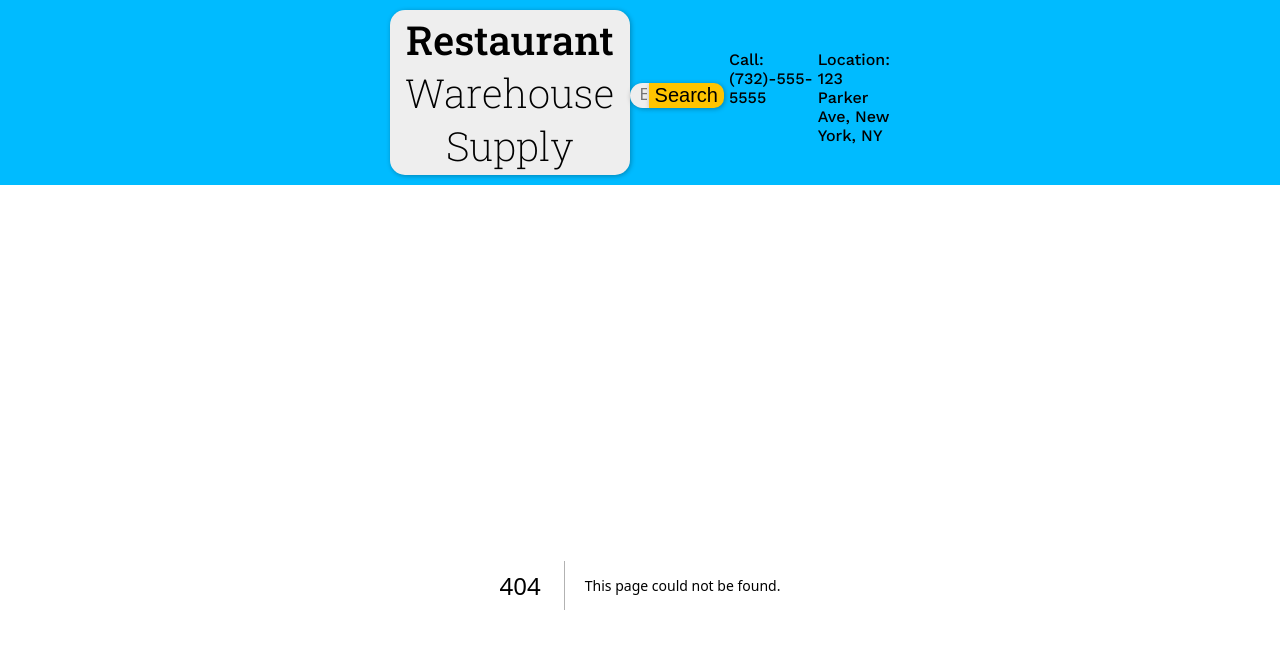
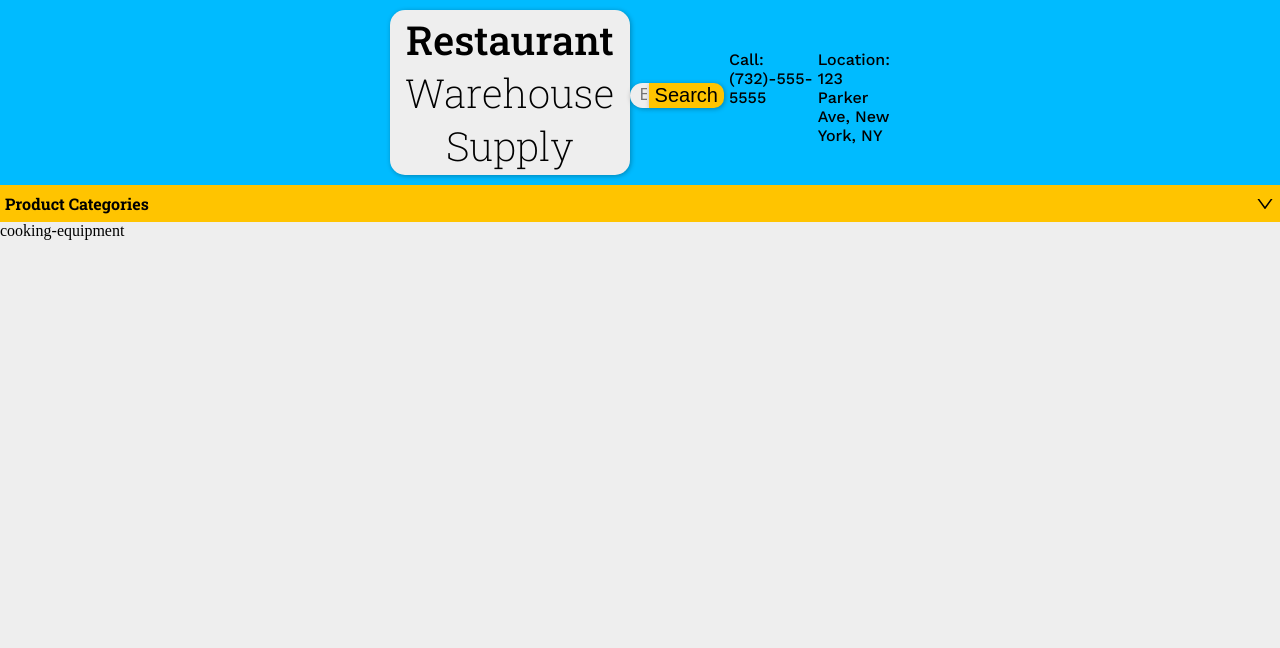
Before and after one commit to ajmenza/restaurant-warehouse-supply-frontend, a Next.js app: page /product-page/cooking-equipment in a window 1280 px wide. Before the commit this address had no page. Shown: the top 648 px of the page. Built offline with nearby package versions, Linux system fonts and the light colour scheme.

Commit message:
implemented routing for dropdown menu categories

```diff
--- /dev/null
+++ b/components/DropdownLink.tsx
@@ -0,0 +1,26 @@
+import Link from "next/link";
+import React from "react";
+import styled from "styled-components";
+
+const Category = styled.li`
+  padding: 10px 0px 10px 10px;
+  border-top: 1px solid #3c3c3c43;
+  :hover {
+    background-color: #00bbff;
+  }
+`;
+
+interface Props {
+  category: string;
+  link: string;
+}
+
+const DropdownLink = ({ category, link }: Props) => {
+  return (
+    <Link href={`/product-page/${link}`}>
+      <Category>{category}</Category>
+    </Link>
+  );
+};
+
+export default DropdownLink;
--- a/components/DropdownMenu.tsx
+++ b/components/DropdownMenu.tsx
@@ -2,12 +2,12 @@ import React, { useState } from "react";
 import styled from "styled-components";
 import { Flex, FlexColumn } from "../globalStyles";
 import { AiOutlineDown } from "react-icons/ai";
+import Link from "next/link";
+import DropdownLink from "./DropdownLink";
 
 const Menu = styled.nav`
   background-color: #ffc400;
-  /* padding: 5px; */
   position: relative;
-  /* max-width: 420px; */
 `;
 
 const DropdownButton = styled(Flex)`
@@ -73,11 +73,17 @@ const DropdownMenu = () => {
           <ButtonLabel>Product Categories</ButtonLabel> <DropdownArrow />
         </DropdownButton>
         <Categories as="ul" categoriesToggled={categoriesToggled}>
-          <Category>Cooking Equipment</Category>
-          <Category>Commercial Refrigeration</Category>
-          <Category>Furniture</Category>
-          <Category>Kitchen Exhaust & Ventilation</Category>
-          <Category>All Products</Category>
+          <DropdownLink link="cooking-equipment" category="Cooking Equipment" />
+          <DropdownLink
+            link="refrigeration"
+            category="Commercial Refrigeration"
+          />
+          <DropdownLink link="furniture" category="Furniture" />
+          <DropdownLink
+            link="kitchen-exhaust"
+            category="Kitchen Exhaust & Ventilation"
+          />
+          <DropdownLink link="" category="All Products" />
         </Categories>
       </Menu>
     </>
--- a/components/Header.tsx
+++ b/components/Header.tsx
@@ -2,6 +2,8 @@ import React from "react";
 import styled from "styled-components";
 import { RiShoppingCartLine } from "react-icons/ri";
 import { FlexColumn, Flex } from "../globalStyles";
+import DropdownMenu from "./DropdownMenu";
+import Link from "next/link";
 
 const HeaderDiv = styled(FlexColumn)`
   height: max-content;
@@ -65,7 +67,7 @@ const Paragraph = styled.p`
 const InfoContainer = styled(FlexColumn)`
   font-family: "Work Sans";
   margin-top: 10px;
-  font-size: clamp(0.8rem, 2vw, 1.0rem);
+  font-size: clamp(0.8rem, 2vw, 1rem);
   width: 100%;
   /* text-align: start; */
   @media (min-width: 420px) {
@@ -101,14 +103,20 @@ const SearchContainer = styled(Flex)`
   width: 100%;
 `;
 
+const HomeLink = styled(Link)`
+  width: 100%;
+`
+
 const Header = () => {
   return (
     <HeaderDiv as="header">
       <HeaderContainer>
         <FlexContainer>
-          <CompanyName>
-            Restaurant <LightFont>Warehouse Supply</LightFont>
-          </CompanyName>
+            <HomeLink href="/">
+              <CompanyName>
+                Restaurant <LightFont>Warehouse Supply</LightFont>
+              </CompanyName>
+            </HomeLink>
           <SearchContainer>
             <SearchBar placeholder="Enter a product" type="text" />
             <SearchButton>Search</SearchButton>
@@ -119,6 +127,7 @@ const Header = () => {
           </InfoContainer>
         </FlexContainer>
       </HeaderContainer>
+      <DropdownMenu />
     </HeaderDiv>
   );
 };
--- a/pages/index.tsx
+++ b/pages/index.tsx
@@ -15,7 +15,6 @@ export default function Home() {
         <meta name="description" content="Generated by create next app" />
         <link rel="icon" href="/favicon.ico" />
       </Head>
-      <DropdownMenu/>
       <HomePageMain />
     </>
   );
--- /dev/null
+++ b/pages/product-page/cooking-equipment.tsx
@@ -0,0 +1,9 @@
+import React from 'react'
+
+const CookingEquipment = () => {
+  return (
+    <div>cooking-equipment</div>
+  )
+}
+
+export default CookingEquipment
```
Also changed, not shown: pages/product-page/furniture.tsx (added, +9 -0 lines), pages/product-page/index.tsx (added, +7 -0 lines), pages/product-page/kitchen-exhaust.tsx (added, +7 -0 lines), pages/product-page/refrigeration.tsx (added, +9 -0 lines).
